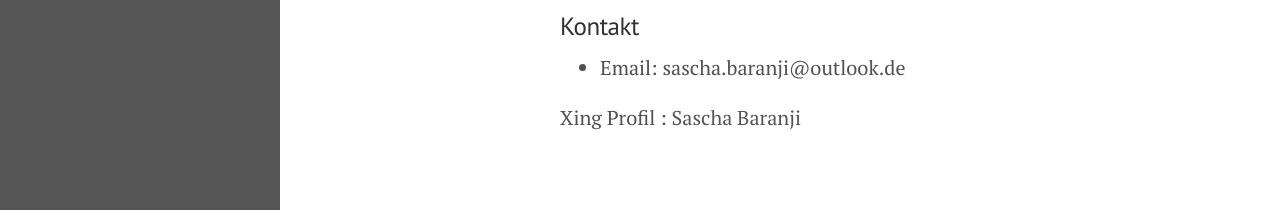
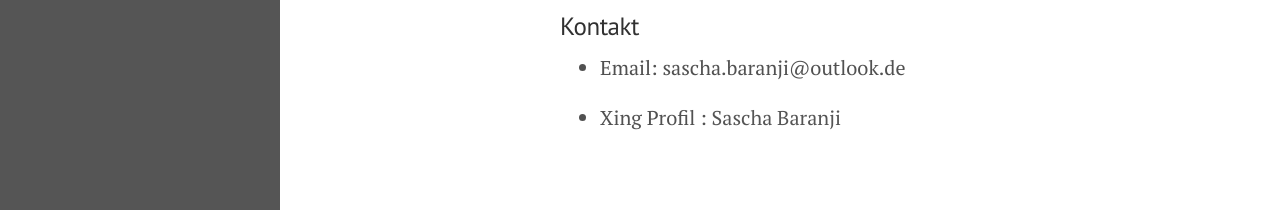
Before and after one commit to Sascha-B23/Sascha-B23.github.io, a Jekyll site: the page built from about.md, in a window 1280 px wide and 900 px high, scrolled down 1546 px. Shown: the part 687-897 px from the top of the window. Built offline with Jekyll 4.4.1, drawn with Linux system fonts in a browser that asks for light colours.

```diff
--- a/about.md
+++ b/about.md
@@ -35,4 +35,4 @@ title: Über mich
 
 * Email: sascha.baranji@outlook.de
 
-Xing Profil : <a href="https://www.xing.com/profile/Sascha_Baranji3/cv">Sascha Baranji</a>
+* Xing Profil : <a href="https://www.xing.com/profile/Sascha_Baranji3/cv">Sascha Baranji</a>
```
